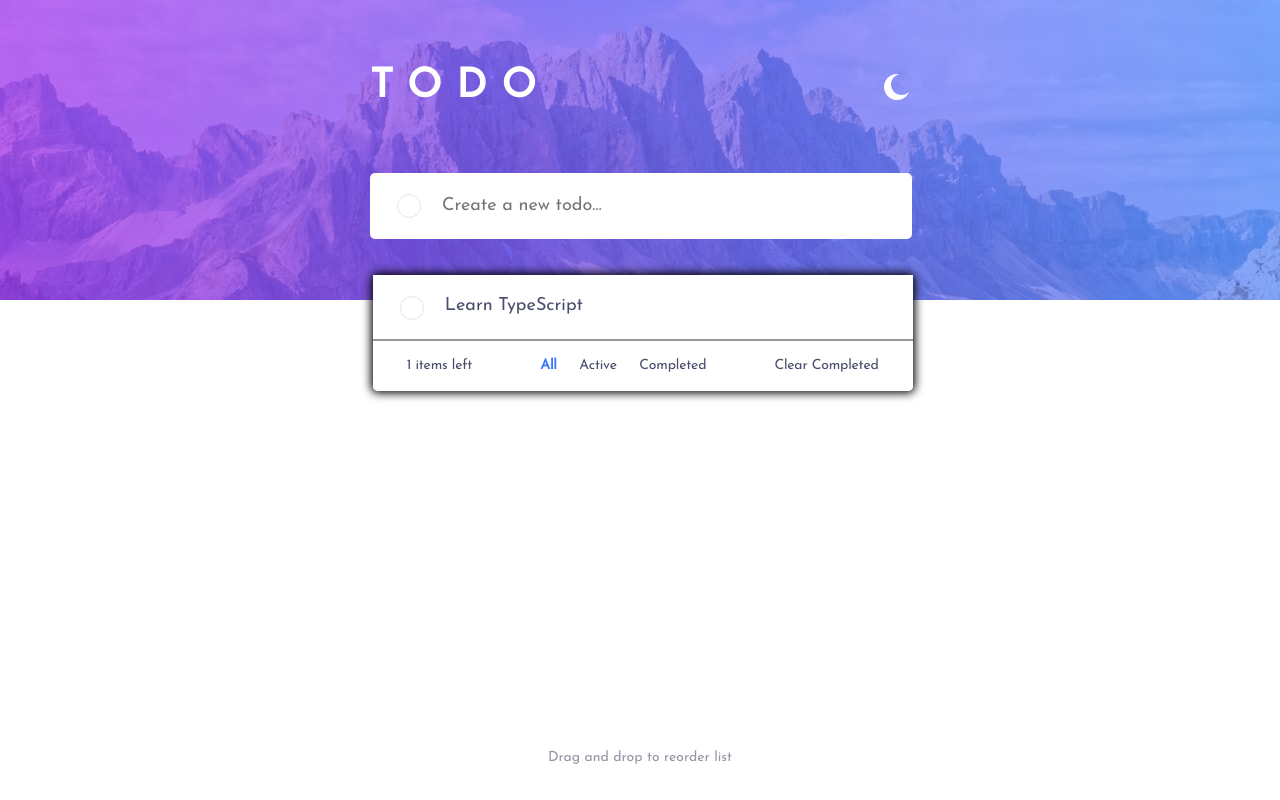
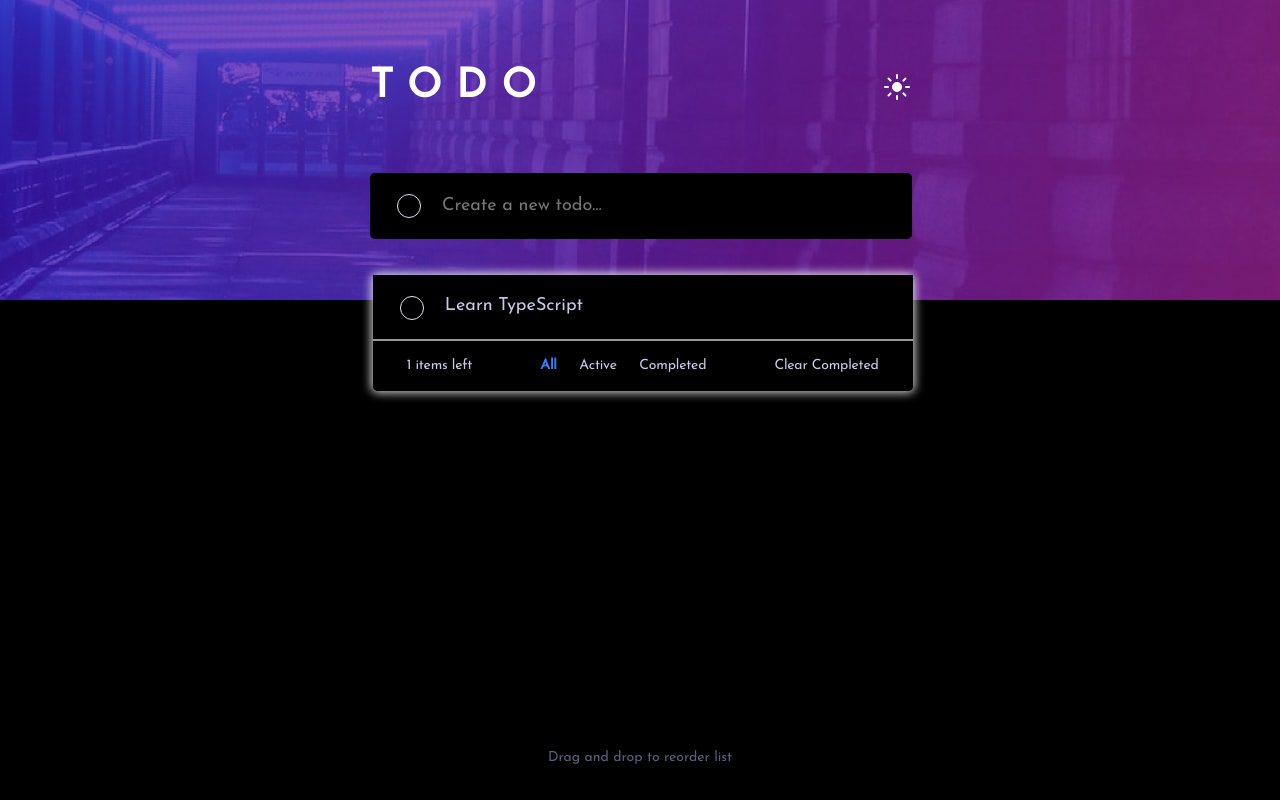
Before and after one commit to AlekseyVY/todo-app, a React (Create React App) app: page / in a window 1280 px wide. Shown: the top 800 px of the page. Built offline with nearby package versions, Linux system fonts and the light colour scheme.

Commit message:
refacor: changed theme for frontend Mentor

```diff
--- a/src/pages/Home/Home.jsx
+++ b/src/pages/Home/Home.jsx
@@ -20,7 +20,7 @@ const Home = ({tasks, update, cross, checkIcon, data}) => {
   const [tasksArray, setTasksArray] = useState(tasks)
   const [activeArray, setActiveArray] = useState([])
   const [completedArray, setCompletedArray] = useState([])
-  const [themeSwitch, setSwitchTheme] = useState(true)
+  const [themeSwitch, setSwitchTheme] = useState(false)
   const [theme, setTheme] = useState(() => themeSwitchHelper(themeSwitch))
 
   useEffect(() => {
```
